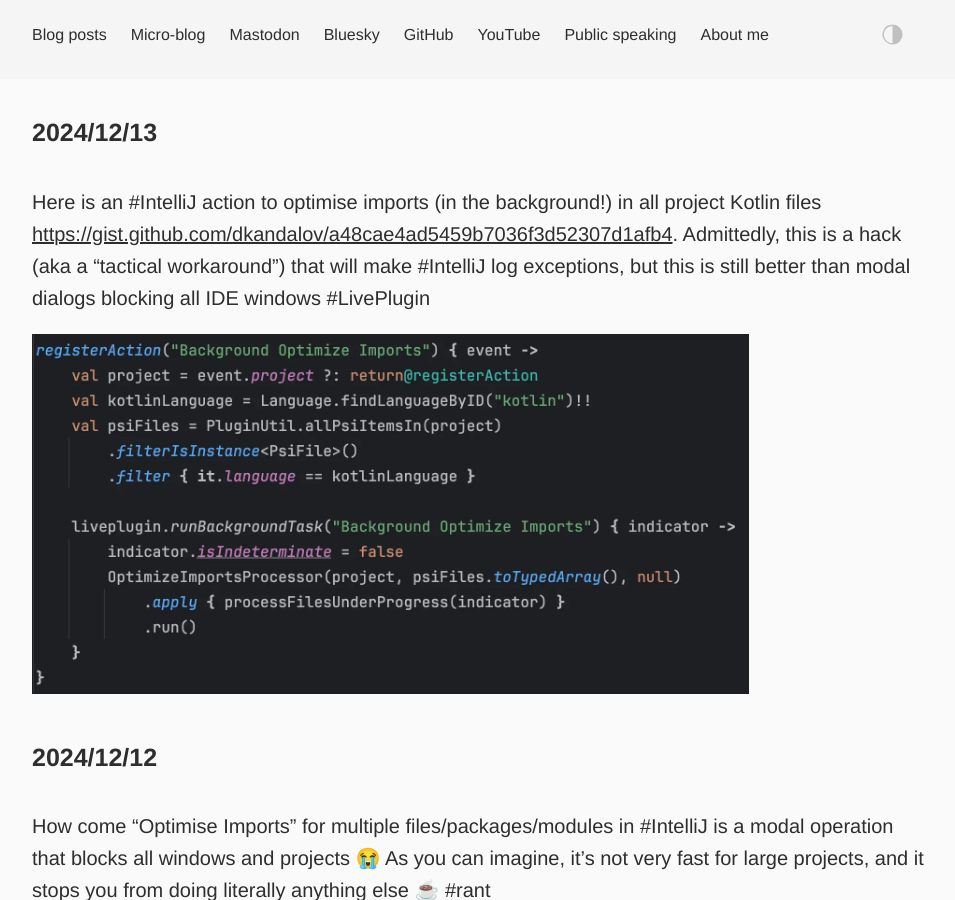
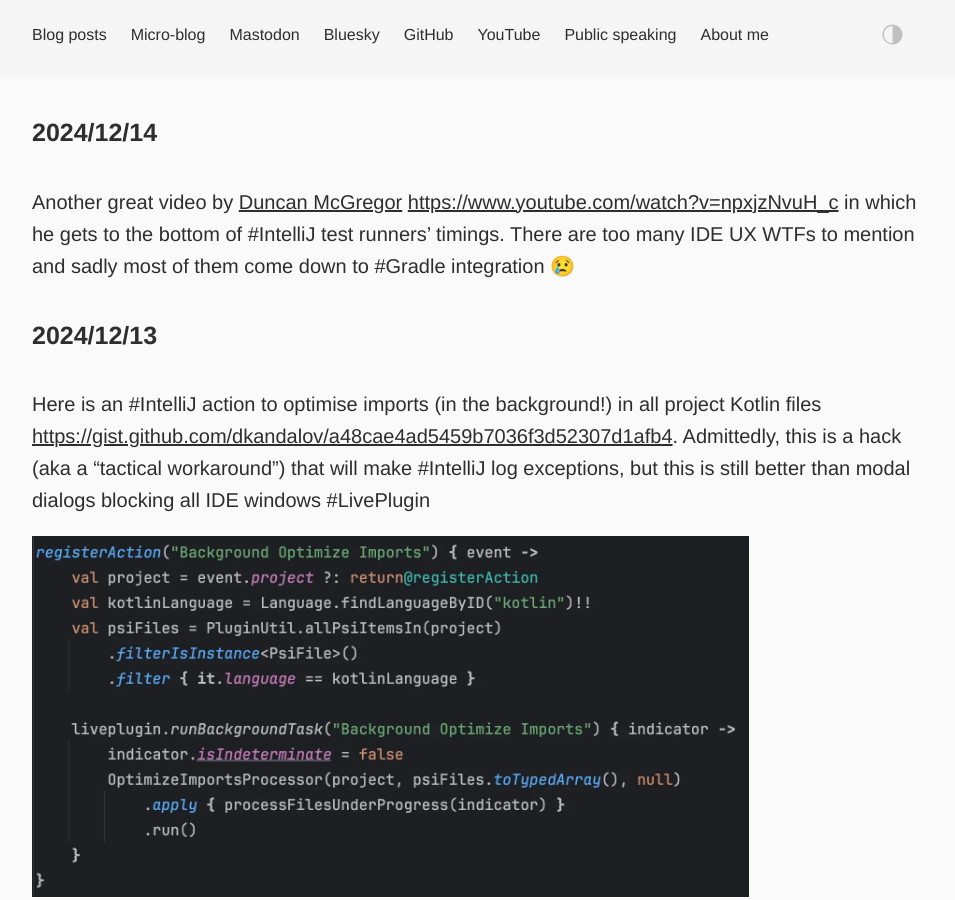
Before and after one commit to dkandalov/dkandalov.github.io, a Jekyll site: the page built from micro-blog.md, in a window 1280 px wide and 900 px high. Shown: the whole window, without its empty margins (160-1115 px from the left). Built offline with Jekyll 4.4.1, drawn with Linux system fonts in a browser that asks for light colours.

Commit message:
updated micro-blog

```diff
--- a/micro-blog.md
+++ b/micro-blog.md
@@ -2,6 +2,9 @@
 layout: post
 permalink: /micro-blog/
 ---
+
+#### 2024/12/14
+Another great video by [Duncan McGregor](https://twitter.com/duncanmcg) <https://www.youtube.com/watch?v=npxjzNvuH_c> in which he gets to the bottom of #IntelliJ test runners' timings. There are too many IDE UX WTFs to mention and sadly most of them come down to #Gradle integration 😢
 
 #### 2024/12/13
 Here is an #IntelliJ action to optimise imports (in the background!) in all project Kotlin files <https://gist.github.com/dkandalov/a48cae4ad5459b7036f3d52307d1afb4>. Admittedly, this is a hack (aka a "tactical workaround") that will make #IntelliJ log exceptions, but this is still better than modal dialogs blocking all IDE windows #LivePlugin
```
